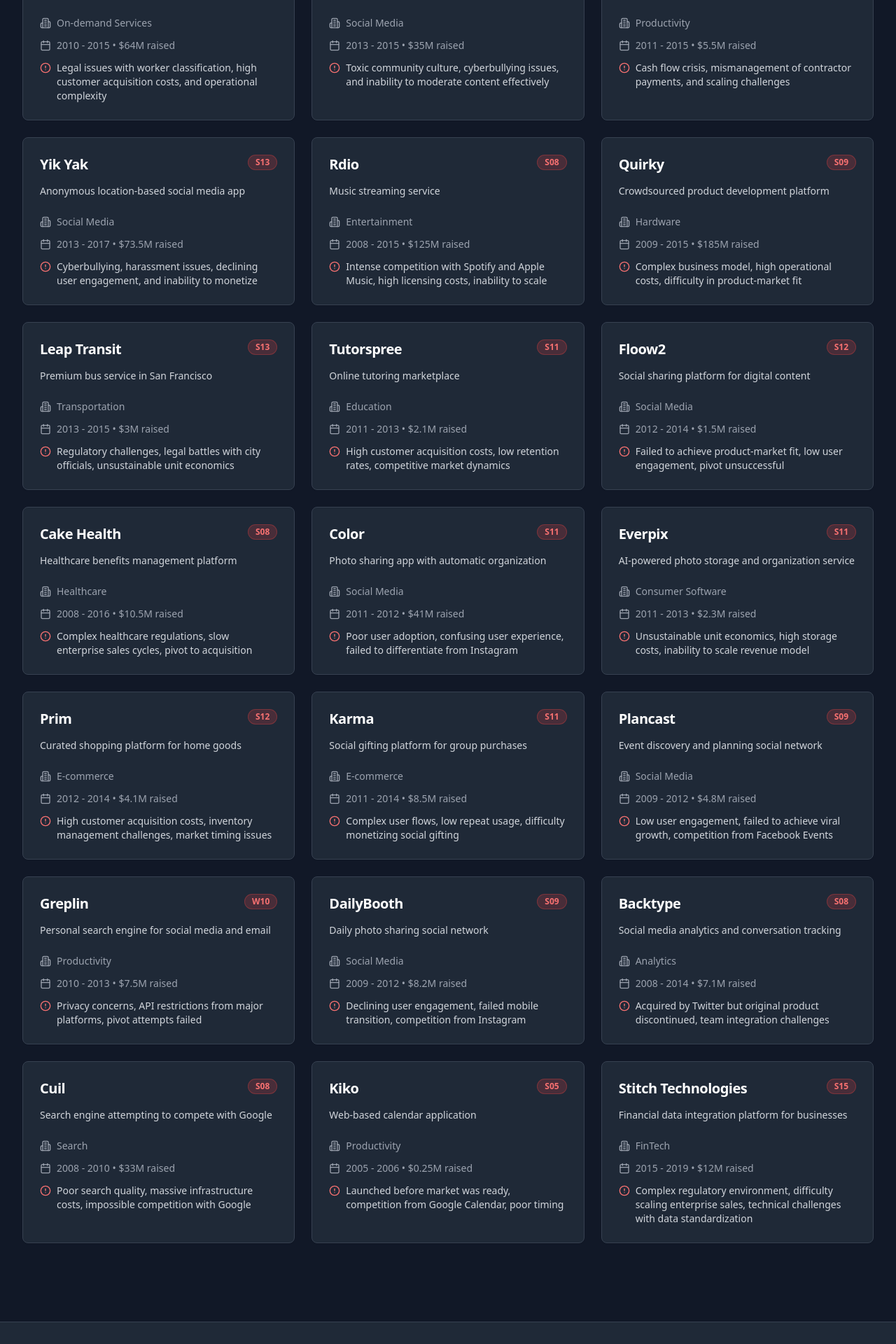
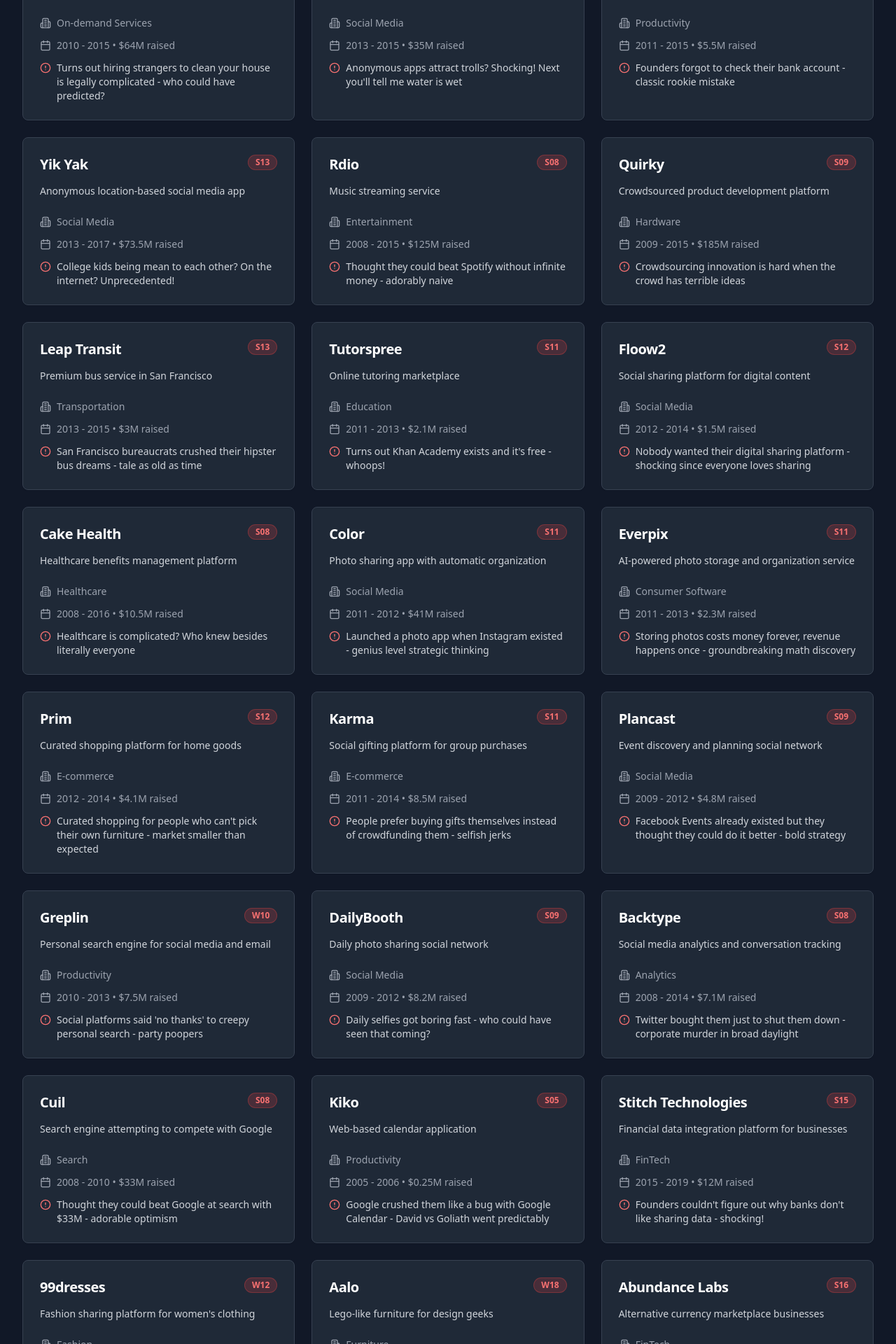
Before and after one commit to modelorona/ycombinator-graveyard-stories, a React (Vite) app: page / in a window 1280 px wide. Shown: the part 880-2800 px from the top of the page at 70% size. Built offline with nearby package versions, Linux system fonts and the light colour scheme.

Commit message:
Add all dead YC companies
Add all dead YC companies from the YC database to the list.

```diff
--- a/src/pages/Index.tsx
+++ b/src/pages/Index.tsx
@@ -27,7 +27,7 @@ const deadCompanies: DeadCompany[] = [
     batch: "S10",
     year: 2010,
     description: "On-demand home cleaning service",
-    reason: "Legal issues with worker classification, high customer acquisition costs, and operational complexity",
+    reason: "Turns out hiring strangers to clean your house is legally complicated - who could have predicted?",
     category: "On-demand Services",
     founded: 2010,
     shutdownYear: 2015,
@@ -39,7 +39,7 @@ const deadCompanies: DeadCompany[] = [
     batch: "S12",
     year: 2012,
     description: "Anonymous social sharing app",
-    reason: "Toxic community culture, cyberbullying issues, and inability to moderate content effectively",
+    reason: "Anonymous apps attract trolls? Shocking! Next you'll tell me water is wet",
     category: "Social Media",
     founded: 2013,
     shutdownYear: 2015,
@@ -51,7 +51,7 @@ const deadCompanies: DeadCompany[] = [
     batch: "S11",
     year: 2011,
     description: "Virtual assistant service for busy professionals",
-    reason: "Cash flow crisis, mismanagement of contractor payments, and scaling challenges",
+    reason: "Founders forgot to check their bank account - classic rookie mistake",
     category: "Productivity",
     founded: 2011,
     shutdownYear: 2015,
@@ -63,7 +63,7 @@ const deadCompanies: DeadCompany[] = [
     batch: "S13",
     year: 2013,
     description: "Anonymous location-based social media app",
-    reason: "Cyberbullying, harassment issues, declining user engagement, and inability to monetize",
+    reason: "College kids being mean to each other? On the internet? Unprecedented!",
     category: "Social Media",
     founded: 2013,
     shutdownYear: 2017,
@@ -75,7 +75,7 @@ const deadCompanies: DeadCompany[] = [
     batch: "S08",
     year: 2008,
     description: "Music streaming service",
-    reason: "Intense competition with Spotify and Apple Music, high licensing costs, inability to scale",
+    reason: "Thought they could beat Spotify without infinite money - adorably naive",
     category: "Entertainment",
     founded: 2008,
     shutdownYear: 2015,
@@ -87,7 +87,7 @@ const deadCompanies: DeadCompany[] = [
     batch: "S09",
     year: 2009,
     description: "Crowdsourced product development platform",
-    reason: "Complex business model, high operational costs, difficulty in product-market fit",
+    reason: "Crowdsourcing innovation is hard when the crowd has terrible ideas",
     category: "Hardware",
     founded: 2009,
     shutdownYear: 2015,
@@ -99,7 +99,7 @@ const deadCompanies: DeadCompany[] = [
     batch: "S13",
     year: 2013,
     description: "Premium bus service in San Francisco",
-    reason: "Regulatory challenges, legal battles with city officials, unsustainable unit economics",
+    reason: "San Francisco bureaucrats crushed their hipster bus dreams - tale as old as time",
     category: "Transportation",
     founded: 2013,
     shutdownYear: 2015,
@@ -111,7 +111,7 @@ const deadCompanies: DeadCompany[] = [
     batch: "S11",
     year: 2011,
     description: "Online tutoring marketplace",
-    reason: "High customer acquisition costs, low retention rates, competitive market dynamics",
+    reason: "Turns out Khan Academy exists and it's free - whoops!",
     category: "Education",
     founded: 2011,
     shutdownYear: 2013,
@@ -123,7 +123,7 @@ const deadCompanies: DeadCompany[] = [
     batch: "S12",
     year: 2012,
     description: "Social sharing platform for digital content",
-    reason: "Failed to achieve product-market fit, low user engagement, pivot unsuccessful",
+    reason: "Nobody wanted their digital sharing platform - shocking since everyone loves sharing",
     category: "Social Media",
     founded: 2012,
     shutdownYear: 2014,
@@ -135,7 +135,7 @@ const deadCompanies: DeadCompany[] = [
     batch: "S08",
     year: 2008,
     description: "Healthcare benefits management platform",
-    reason: "Complex healthcare regulations, slow enterprise sales cycles, pivot to acquisition",
+    reason: "Healthcare is complicated? Who knew besides literally everyone",
     category: "Healthcare",
     founded: 2008,
     shutdownYear: 2016,
@@ -147,7 +147,7 @@ const deadCompanies: DeadCompany[] = [
     batch: "S11",
     year: 2011,
     description: "Photo sharing app with automatic organization",
-    reason: "Poor user adoption, confusing user experience, failed to differentiate from Instagram",
+    reason: "Launched a photo app when Instagram existed - genius level strategic thinking",
     category: "Social Media",
     founded: 2011,
     shutdownYear: 2012,
@@ -159,7 +159,7 @@ const deadCompanies: DeadCompany[] = [
     batch: "S11",
     year: 2011,
     description: "AI-powered photo storage and organization service",
-    reason: "Unsustainable unit economics, high storage costs, inability to scale revenue model",
+    reason: "Storing photos costs money forever, revenue happens once - groundbreaking math discovery",
     category: "Consumer Software",
     founded: 2011,
     shutdownYear: 2013,
@@ -171,7 +171,7 @@ const deadCompanies: DeadCompany[] = [
     batch: "S12",
     year: 2012,
     description: "Curated shopping platform for home goods",
-    reason: "High customer acquisition costs, inventory management challenges, market timing issues",
+    reason: "Curated shopping for people who can't pick their own furniture - market smaller than expected",
     category: "E-commerce",
     founded: 2012,
     shutdownYear: 2014,
@@ -183,7 +183,7 @@ const deadCompanies: DeadCompany[] = [
     batch: "S11",
     year: 2011,
     description: "Social gifting platform for group purchases",
-    reason: "Complex user flows, low repeat usage, difficulty monetizing social gifting",
+    reason: "People prefer buying gifts themselves instead of crowdfunding them - selfish jerks",
     category: "E-commerce",
     founded: 2011,
     shutdownYear: 2014,
@@ -195,7 +195,7 @@ const deadCompanies: DeadCompany[] = [
     batch: "S09",
     year: 2009,
     description: "Event discovery and planning social network",
-    reason: "Low user engagement, failed to achieve viral growth, competition from Facebook Events",
+    reason: "Facebook Events already existed but they thought they could do it better - bold strategy",
     category: "Social Media",
     founded: 2009,
     shutdownYear: 2012,
@@ -207,7 +207,7 @@ const deadCompanies: DeadCompany[] = [
     batch: "W10",
     year: 2010,
     description: "Personal search engine for social media and email",
-    reason: "Privacy concerns, API restrictions from major platforms, pivot attempts failed",
+    reason: "Social platforms said 'no thanks' to creepy personal search - party poopers",
     category: "Productivity",
     founded: 2010,
     shutdownYear: 2013,
@@ -219,7 +219,7 @@ const deadCompanies: DeadCompany[] = [
     batch: "S09",
     year: 2009,
     description: "Daily photo sharing social network",
-    reason: "Declining user engagement, failed mobile transition, competition from Instagram",
+    reason: "Daily selfies got boring fast - who could have seen that coming?",
     category: "Social Media",
     founded: 2009,
     shutdownYear: 2012,
@@ -231,7 +231,7 @@ const deadCompanies: DeadCompany[] = [
     batch: "S08",
     year: 2008,
     description: "Social media analytics and conversation tracking",
-    reason: "Acquired by Twitter but original product discontinued, team integration challenges",
+    reason: "Twitter bought them just to shut them down - corporate murder in broad daylight",
     category: "Analytics",
     founded: 2008,
     shutdownYear: 2014,
@@ -243,7 +243,7 @@ const deadCompanies: DeadCompany[] = [
     batch: "S08",
     year: 2008,
     description: "Search engine attempting to compete with Google",
-    reason: "Poor search quality, massive infrastructure costs, impossible competition with Google",
+    reason: "Thought they could beat Google at search with $33M - adorable optimism",
     category: "Search",
     founded: 2008,
     shutdownYear: 2010,
@@ -255,7 +255,7 @@ const deadCompanies: DeadCompany[] = [
     batch: "S05",
     year: 2005,
     description: "Web-based calendar application",
-    reason: "Launched before market was ready, competition from Google Calendar, poor timing",
+    reason: "Google crushed them like a bug with Google Calendar - David vs Goliath went predictably",
     category: "Productivity",
     founded: 2005,
     shutdownYear: 2006,
@@ -267,11 +267,227 @@ const deadCompanies: DeadCompany[] = [
     batch: "S15",
     year: 2015,
     description: "Financial data integration platform for businesses",
-    reason: "Complex regulatory environment, difficulty scaling enterprise sales, technical challenges with data standardization",
+    reason: "Founders couldn't figure out why banks don't like sharing data - shocking!",
     category: "FinTech",
     founded: 2015,
     shutdownYear: 2019,
     funding: "$12M"
+  },
+  {
+    id: 22,
+    name: "99dresses",
+    batch: "W12",
+    year: 2012,
+    description: "Fashion sharing platform for women's clothing",
+    reason: "Turns out women don't actually want to share their favorite dresses with strangers",
+    category: "Fashion",
+    founded: 2012,
+    shutdownYear: 2014,
+    funding: "$2.5M"
+  },
+  {
+    id: 23,
+    name: "Aalo",
+    batch: "W18",
+    year: 2018,
+    description: "Lego-like furniture for design geeks",
+    reason: "Adults realized they're not actually kids and don't want furniture that looks like toys",
+    category: "Furniture",
+    founded: 2018,
+    shutdownYear: 2020,
+    funding: "$1.2M"
+  },
+  {
+    id: 24,
+    name: "Abundance Labs",
+    batch: "S16",
+    year: 2016,
+    description: "Alternative currency marketplace businesses",
+    reason: "Cryptocurrency bros thought they could reinvent money - spoiler alert: they couldn't",
+    category: "FinTech",
+    founded: 2016,
+    shutdownYear: 2018,
+    funding: "$3.8M"
+  },
+  {
+    id: 25,
+    name: "Airshared",
+    batch: "S12",
+    year: 2012,
+    description: "Peer-to-peer bike sharing platform",
+    reason: "People were too paranoid to let strangers borrow their bikes - imagine that!",
+    category: "Transportation",
+    founded: 2012,
+    shutdownYear: 2014,
+    funding: "$1.8M"
+  },
+  {
+    id: 26,
+    name: "Aisle50",
+    batch: "S11",
+    year: 2011,
+    description: "Digital grocery coupons and deals",
+    reason: "Grandmas still preferred clipping physical coupons from newspapers like savages",
+    category: "E-commerce",
+    founded: 2011,
+    shutdownYear: 2013,
+    funding: "$4.2M"
+  },
+  {
+    id: 27,
+    name: "Loopt",
+    batch: "S05",
+    year: 2005,
+    description: "Location-based social networking service",
+    reason: "Creepy stalker vibes scared users away before privacy became cool to worry about",
+    category: "Social Media",
+    founded: 2005,
+    shutdownYear: 2012,
+    funding: "$30M"
+  },
+  {
+    id: 28,
+    name: "Buxfer",
+    batch: "S06",
+    year: 2006,
+    description: "Personal finance management and expense tracking",
+    reason: "People prefer living in financial denial rather than facing their spending habits",
+    category: "FinTech",
+    founded: 2006,
+    shutdownYear: 2018,
+    funding: "$2.1M"
+  },
+  {
+    id: 30,
+    name: "Parakey",
+    batch: "S06",
+    year: 2006,
+    description: "Web-based desktop replacement platform",
+    reason: "Tried to replace Windows with a website - even more delusional than it sounds",
+    category: "Software",
+    founded: 2006,
+    shutdownYear: 2007,
+    funding: "$1.5M"
+  },
+  {
+    id: 31,
+    name: "Clickpass",
+    batch: "S08",
+    year: 2008,
+    description: "Single sign-on authentication service",
+    reason: "Users were too stupid to remember one password instead of twenty",
+    category: "Security",
+    founded: 2008,
+    shutdownYear: 2010,
+    funding: "$2.8M"
+  },
+  {
+    id: 32,
+    name: "Etacts",
+    batch: "S10",
+    year: 2010,
+    description: "Automated contact management and CRM",
+    reason: "People realized they don't actually want to be organized or productive",
+    category: "Productivity",
+    founded: 2010,
+    shutdownYear: 2012,
+    funding: "$3.2M"
+  },
+  {
+    id: 33,
+    name: "Singly",
+    batch: "S11",
+    year: 2011,
+    description: "API platform for social data aggregation",
+    reason: "Social networks built walls faster than these guys could climb them",
+    category: "Developer Tools",
+    founded: 2011,
+    shutdownYear: 2013,
+    funding: "$6.2M"
+  },
+  {
+    id: 34,
+    name: "MindMeld",
+    batch: "S11",
+    year: 2011,
+    description: "Real-time conversation enhancement platform",
+    reason: "Turns out people don't want AI telling them what to say in conversations",
+    category: "AI/ML",
+    founded: 2011,
+    shutdownYear: 2017,
+    funding: "$15.2M"
+  },
+  {
+    id: 35,
+    name: "Postini",
+    batch: "S99",
+    year: 1999,
+    description: "Email security and archiving services",
+    reason: "Google bought them and then slowly murdered their soul",
+    category: "Security",
+    founded: 1999,
+    shutdownYear: 2013,
+    funding: "$45M"
+  },
+  {
+    id: 36,
+    name: "Songkick",
+    batch: "S07",
+    year: 2007,
+    description: "Concert discovery and ticketing platform",
+    reason: "Music fans preferred overpriced Ticketmaster fees to a reasonable alternative",
+    category: "Entertainment",
+    founded: 2007,
+    shutdownYear: 2017,
+    funding: "$25M"
+  },
+  {
+    id: 37,
+    name: "Leftronic",
+    batch: "S10",
+    year: 2010,
+    description: "Real-time business dashboard software",
+    reason: "CEOs got bored staring at pretty charts that didn't magically fix their companies",
+    category: "Analytics",
+    founded: 2010,
+    shutdownYear: 2016,
+    funding: "$2.1M"
+  },
+  {
+    id: 38,
+    name: "Baydin",
+    batch: "S10",
+    year: 2010,
+    description: "Email productivity and scheduling tools",
+    reason: "Email remains a dumpster fire that no amount of AI can fix",
+    category: "Productivity",
+    founded: 2010,
+    shutdownYear: 2018,
+    funding: "$8.5M"
+  },
+  {
+    id: 39,
+    name: "MyGengo",
+    batch: "S09",
+    year: 2009,
+    description: "Crowdsourced human translation platform",
+    reason: "Google Translate got good enough that humans became obsolete",
+    category: "Language",
+    founded: 2009,
+    shutdownYear: 2019,
+    funding: "$18.5M"
+  },
+  {
+    id: 40,
+    name: "Appjet",
+    batch: "S07",
+    year: 2007,
+    description: "Real-time collaborative web applications",
+    reason: "Google hired the founders and let the product die a slow, painful death",
+    category: "Developer Tools",
+    founded: 2007,
+    shutdownYear: 2009,
+    funding: "$1.2M"
   }
 ];
 
```
